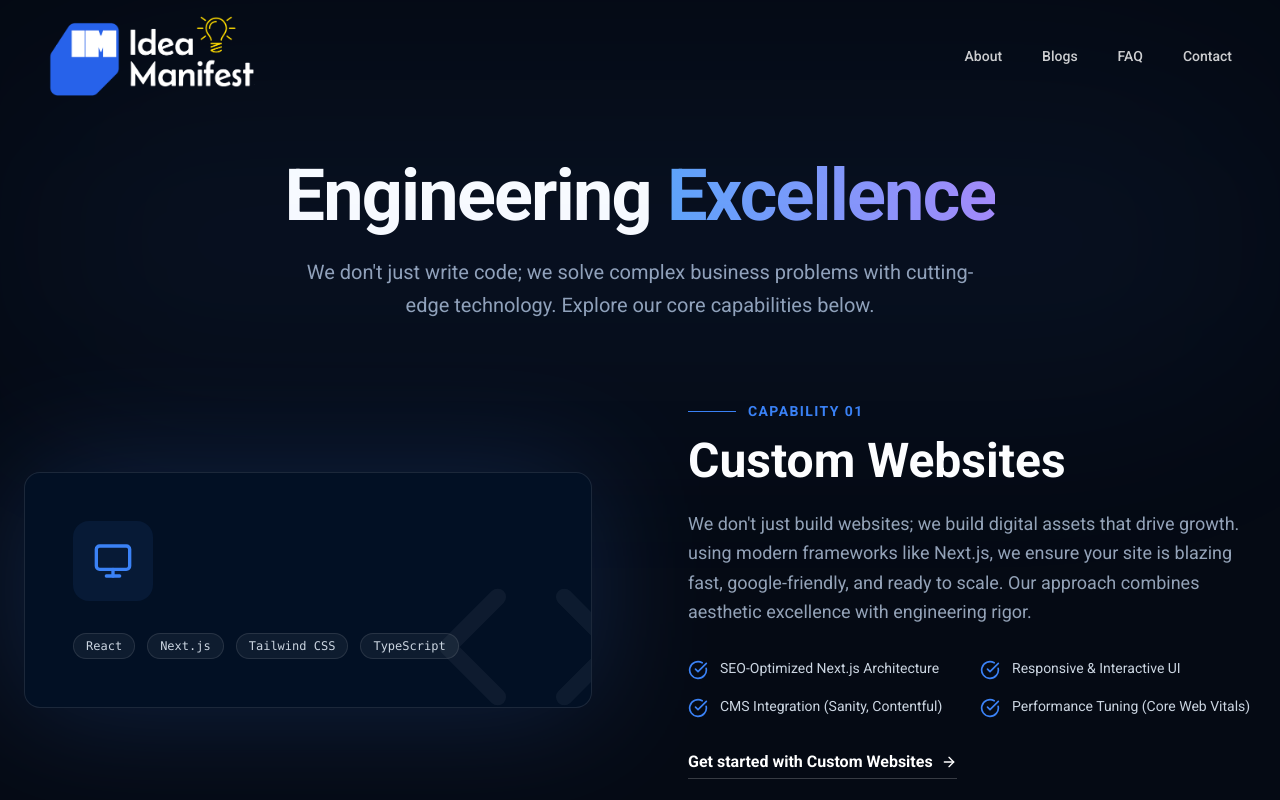
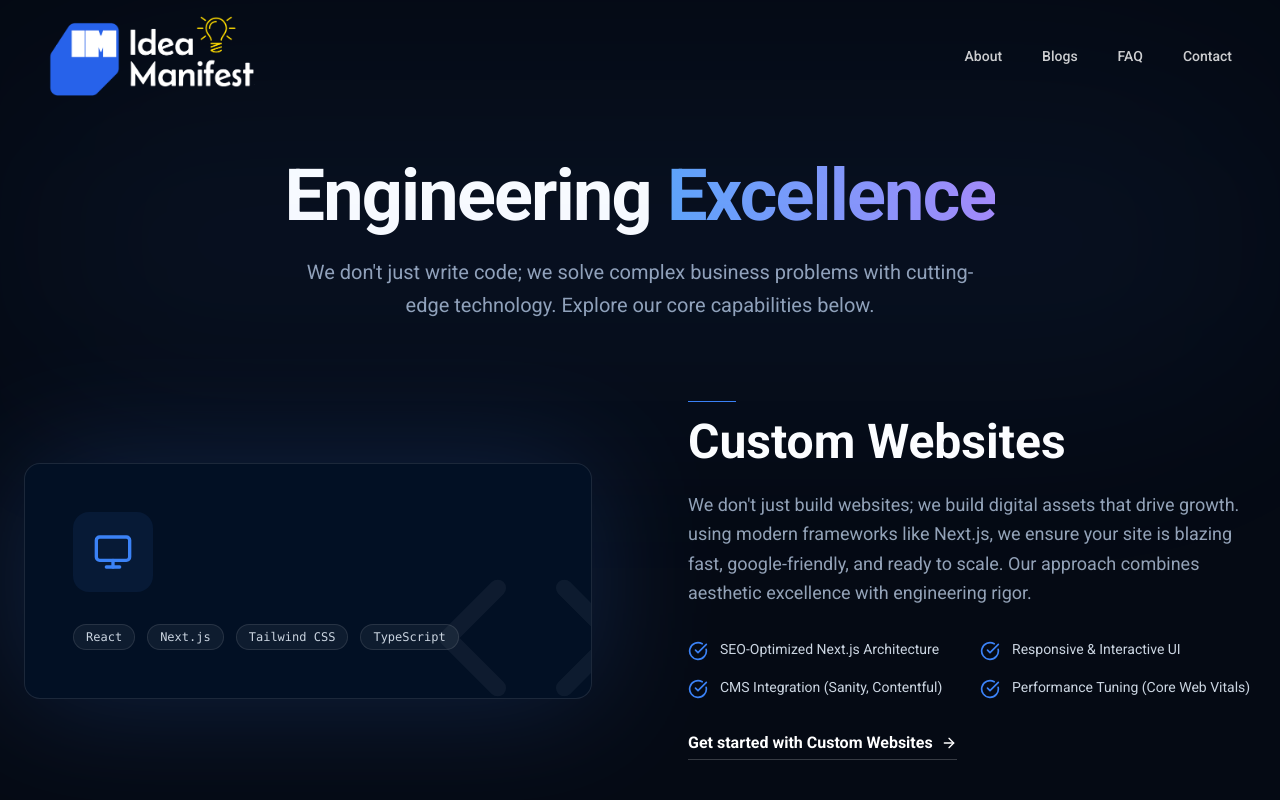
Before and after one commit to balarajakumara3-droid/Gemini--dev--web, a React (Vite) app: page /services in a window 1280 px wide. Shown: the top 800 px of the page. Built offline with nearby package versions, Linux system fonts and the light colour scheme; a web font is replaced by a local one.

Commit message:
style: remove capability numbering labels from Services page per user request

```diff
--- a/pages/ServicesPage.tsx
+++ b/pages/ServicesPage.tsx
@@ -182,12 +182,7 @@ export const ServicesPage: React.FC = () => {
                                         className="h-px w-12"
                                         style={{ backgroundColor: service.color }}
                                     />
-                                    <span
-                                        className="text-sm font-bold uppercase tracking-widest"
-                                        style={{ color: service.color }}
-                                    >
-                                        Capability 0{index + 1}
-                                    </span>
+                                    {/* Numbering removed per user request */}
                                 </div>
                                 <h2 className="text-3xl md:text-5xl font-bold text-white mb-6">
                                     {service.title}
```
